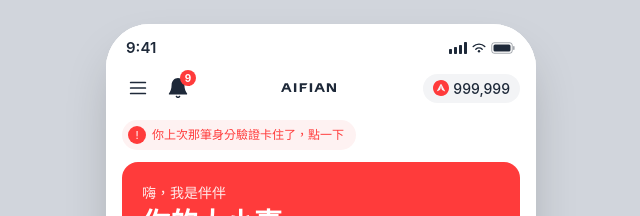
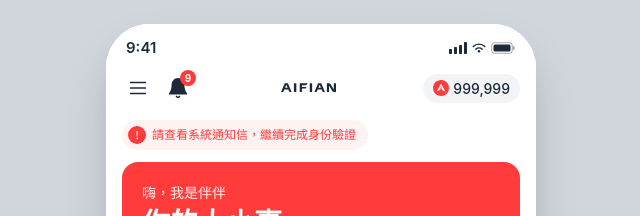
Before and after one commit to katekatechen/banban-home, a Next.js app: page /v1/banbun in a window 1280 px wide. Shown: the top 216 px of the page, without its empty margins (319-959 px from the left). Built offline with nearby package versions, Linux system fonts and the light colour scheme.

Commit message:
提醒文案改成「請查看系統通知信，繼續完成身份驗證」

```diff
--- a/app/v1/banbun/page.tsx
+++ b/app/v1/banbun/page.tsx
@@ -52,7 +52,7 @@
 
 // mock：呼應「伴伴主動提醒待辦任務」story，之後接真的帳號狀態
 const REMINDER = {
-  text: "你上次那筆身分驗證卡住了，點一下",
+  text: "請查看系統通知信，繼續完成身份驗證",
   href: "/v1/account",
 };
 
```
